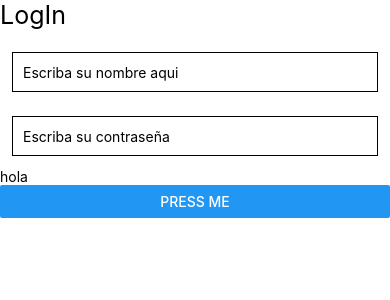
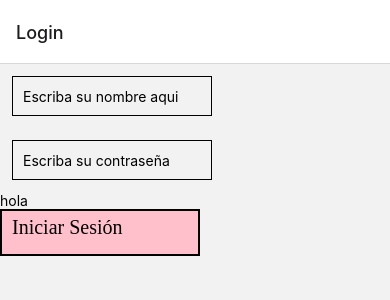
Before and after one commit to SamiAyala/DAI-4.8.23, a React Native app in the folder tp/: screen /Login in a window 390 px wide. Shown: the top 300 px of the page. Built offline with nearby package versions, Linux system fonts and the light colour scheme.

Commit message:
Falta register navigate y diseño

```diff
--- a/tp/App.js
+++ b/tp/App.js
@@ -1,65 +1,17 @@
 import { React, useState } from "react";
-import {
-  StyleSheet,
-  Text,
-  SafeAreaView,
-  TextInput,
-  Button,
-} from "react-native";
-import axios from "axios";
+import LogIn from "./src/screens/LogIn.jsx";
+import { NavigationContainer } from "@react-navigation/native";
+import { createNativeStackNavigator } from "@react-navigation/native-stack";
+
+const Stack = createNativeStackNavigator();
 
 export default function App() {
-  const [nombre, setNombre] = useState("");
-  const [contraseña, setContrasena] = useState("");
-  const [mensaje, setMensaje] = useState("hola");
+  return (
+    <NavigationContainer>
+      <Stack.Navigator>
+        <Stack.Screen name ="Login" component={LogIn}/>
+      </Stack.Navigator>
+    </NavigationContainer>
 
-  async function submitLogIn() {
-    console.log(nombre, contraseña);
-    if (nombre !== "" && contraseña !== "") {
-      try {
-        const res = await axios.post("http://localhost:5000/login", {
-          nombre,
-          contrasenia: contraseña,
-        });
-        setMensaje("Muy Bien!");
-        console.log(res);
-      } catch (e) {
-        setMensaje("Muy Mal");
-      }
-    } else{
-      setMensaje("Vacios");
-    }
-  }
-
-  return (
-    <SafeAreaView>
-      <Text style={styles.texto}>LogIn</Text>
-      <TextInput
-        style={styles.input}
-        onChangeText={(text) => setNombre(text)}
-        placeholder="Escriba su nombre aqui"
-      />
-      <TextInput
-        style={styles.input}
-        onChangeText={(text) => setContrasena(text)}
-        placeholder="Escriba su contraseña"
-      />
-      <Text>{mensaje}</Text>
-      <Button title="Press me" onPress={submitLogIn}></Button>
-    </SafeAreaView>
   );
-}
-
-const styles = StyleSheet.create({
-  input: {
-    height: 40,
-    margin: 12,
-    borderWidth: 1,
-    padding: 10,
-  },
-  texto: {
-    fontSize: 25,
-    marginBottom: 10,
-    color: "black",
-  },
-});
+};
--- a/tp/package.json
+++ b/tp/package.json
@@ -9,12 +9,16 @@
     "web": "expo start --web"
   },
   "dependencies": {
+    "@react-navigation/native": "^6.1.7",
+    "@react-navigation/native-stack": "^6.9.13",
     "axios": "^1.4.0",
     "expo": "~49.0.5",
     "expo-status-bar": "~1.6.0",
     "react": "18.2.0",
     "react-dom": "^18.2.0",
     "react-native": "0.72.3",
+    "react-native-safe-area-context": "^4.7.1",
+    "react-native-screens": "^3.24.0",
     "react-native-web": "^0.19.7"
   },
   "devDependencies": {
--- /dev/null
+++ b/tp/src/components/Button.jsx
@@ -0,0 +1,27 @@
+import { TouchableOpacity, Text, StyleSheet } from "react-native";
+
+const Button =({onPress,text}) =>{
+    return(
+        <TouchableOpacity onPress={onPress} style={styles.boton}><Text style={styles.textoBoton}> {text} </Text></TouchableOpacity>
+    )
+}
+
+const styles = StyleSheet.create({
+    boton:{
+      backgroundColor:"pink",
+      borderWidth:2,
+      borderColor: "black",
+      width: 200,
+      padding: 5,
+    },
+    textoBoton: {
+      fontFamily: " cursive",
+      fontSize: 20,
+      marginBottom: 10,
+      color: "black",
+    },
+  });
+
+
+
+export default Button;
--- /dev/null
+++ b/tp/src/screens/LogIn.jsx
@@ -0,0 +1,76 @@
+import { React, useState } from "react";
+import {
+  StyleSheet,
+  Text,
+  SafeAreaView,
+  TextInput,
+} from "react-native";
+import axios from "axios";
+import Button from "../components/Button";
+
+const LogIn =()=> {
+  const [nombre, setNombre] = useState("");
+  const [contraseña, setContrasena] = useState("");
+  const [mensaje, setMensaje] = useState("hola");
+
+  async function submitLogIn() {
+    console.log(nombre, contraseña);
+    if (nombre !== "" && contraseña !== "") {
+      try {
+        const res = await axios.post("http://localhost:5000/login", {
+          nombre,
+          contrasenia: contraseña,
+        });
+        console.log("res: ",res.data);
+        setMensaje(res.data);
+
+      } catch (e) {
+        setMensaje("muy mal.");
+      }
+    } else{
+      setMensaje("Vacios");
+    }
+  }
+
+  return (
+    <SafeAreaView>
+      <TextInput
+        style={styles.input}
+        onChangeText={(text) => setNombre(text)}
+        placeholder="Escriba su nombre aqui"
+      />
+      <TextInput
+        style={styles.input}
+        onChangeText={(text) => setContrasena(text)}
+        placeholder="Escriba su contraseña"
+      />
+      <Text>{mensaje}</Text>
+      <Button onPress={submitLogIn} text={"Iniciar Sesión"}/>
+    </SafeAreaView>
+  );
+}
+
+const styles = StyleSheet.create({
+  input: {
+    width:200,
+    height: 40,
+    margin: 12,
+    borderWidth: 1,
+    padding: 10,
+  },
+  boton:{
+    backgroundColor:"pink",
+    borderWidth:2,
+    borderColor: "black",
+    width: 200,
+    padding: 5,
+  },
+  textoBoton: {
+    fontFamily: " cursive",
+    fontSize: 20,
+    marginBottom: 10,
+    color: "black",
+  },
+});
+
+export default LogIn;
```
Also changed, not shown: 2 other files (tests, documents, lock files or other folders).
